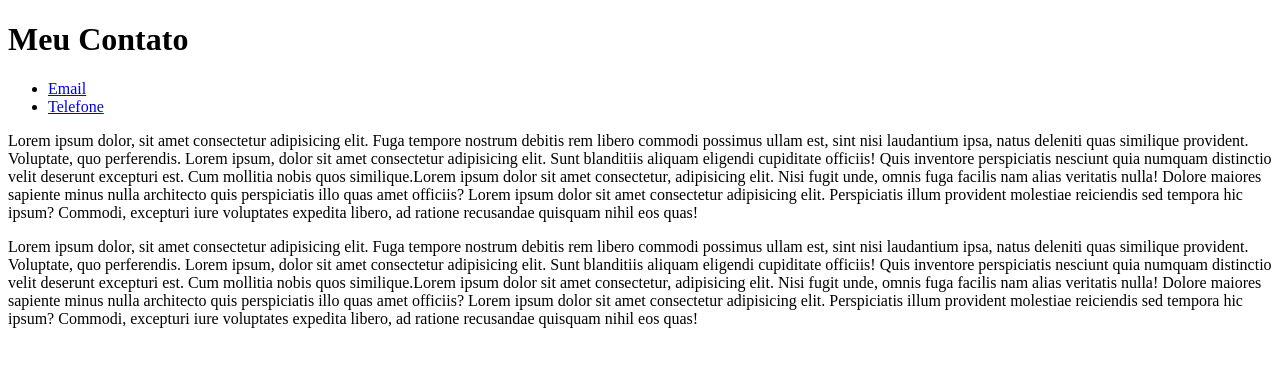
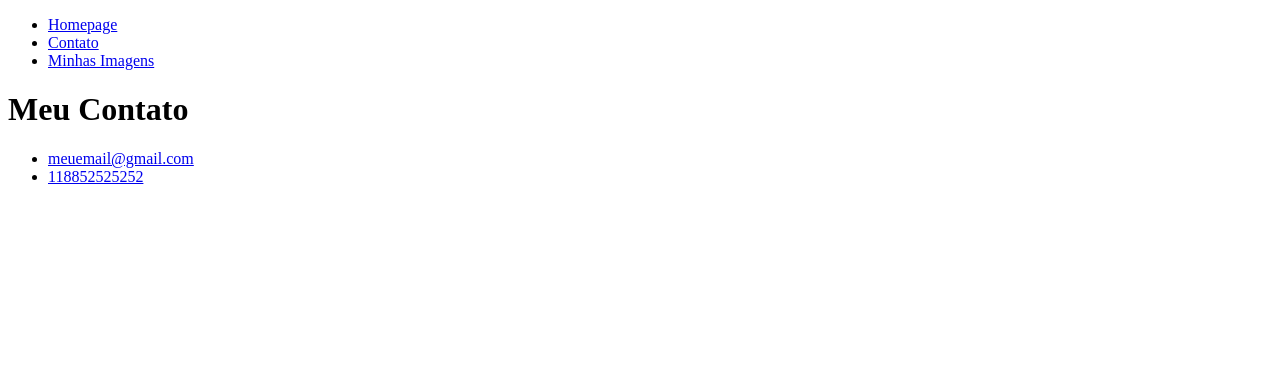
Before and after one commit to AlmeidaRenata95/DiscoverHtml_Css, a plain HTML site: page Aula03/Exercicio/contact.html in a window 1280 px wide. Drawn offline with Linux system fonts and the light colour scheme.

Commit message:
finalizado o exercício, modifiquei a estrutura do html para que ficasse o mais correto possivel

```diff
--- a/Aula03/Exercicio/contact.html
+++ b/Aula03/Exercicio/contact.html
@@ -7,22 +7,28 @@
     <title>Document</title>
 </head>
 <body>
-    <h1>Meu Contato</h1>
+
 <nav>
     <ul>
-        <li><a href="venuslovesyou@gmail.com">Email</a></li>
-        <li><a href="+5511945488773">Telefone</a></li>
+        <li>
+            <a href="index.html">Homepage </a>
+        </li>
+        <li>
+            <a href="contact.html">Contato </a>
+        </li>
+        <li>
+            <a href="Files/images.html">Minhas Imagens </a>
+        </li>
     </ul>
 </nav>
-<p>
-    Lorem ipsum dolor, sit amet consectetur adipisicing elit. Fuga tempore nostrum debitis rem libero commodi possimus ullam est, sint nisi laudantium ipsa, natus deleniti quas similique provident. Voluptate, quo perferendis.
-    Lorem ipsum, dolor sit amet consectetur adipisicing elit. Sunt blanditiis aliquam eligendi cupiditate officiis! Quis inventore perspiciatis nesciunt quia numquam distinctio velit deserunt excepturi est. Cum mollitia nobis quos similique.Lorem ipsum dolor sit amet consectetur, adipisicing elit. Nisi fugit unde, omnis fuga facilis nam alias veritatis nulla! Dolore maiores sapiente minus nulla architecto quis perspiciatis illo quas amet officiis?
-    Lorem ipsum dolor sit amet consectetur adipisicing elit. Perspiciatis illum provident molestiae reiciendis sed tempora hic ipsum? Commodi, excepturi iure voluptates expedita libero, ad ratione recusandae quisquam nihil eos quas!
-</p>
-<p>
-    Lorem ipsum dolor, sit amet consectetur adipisicing elit. Fuga tempore nostrum debitis rem libero commodi possimus ullam est, sint nisi laudantium ipsa, natus deleniti quas similique provident. Voluptate, quo perferendis.
-    Lorem ipsum, dolor sit amet consectetur adipisicing elit. Sunt blanditiis aliquam eligendi cupiditate officiis! Quis inventore perspiciatis nesciunt quia numquam distinctio velit deserunt excepturi est. Cum mollitia nobis quos similique.Lorem ipsum dolor sit amet consectetur, adipisicing elit. Nisi fugit unde, omnis fuga facilis nam alias veritatis nulla! Dolore maiores sapiente minus nulla architecto quis perspiciatis illo quas amet officiis?
-    Lorem ipsum dolor sit amet consectetur adipisicing elit. Perspiciatis illum provident molestiae reiciendis sed tempora hic ipsum? Commodi, excepturi iure voluptates expedita libero, ad ratione recusandae quisquam nihil eos quas!
-</p>
+<h1>Meu Contato</h1>
+    <ul>
+        <li>
+            <a href="mailto:meuemail.com">meuemail@gmail.com</a>
+        </li>
+        <li>
+            <a href="tel:118852525252">118852525252</a>
+        </li>
+    </ul>
 </body>
 </html>
```
Also changed, not shown: Aula03/Exercicio/Files/images.html (+15 -13 lines), Aula03/Exercicio/index.html (+10 -3 lines).
